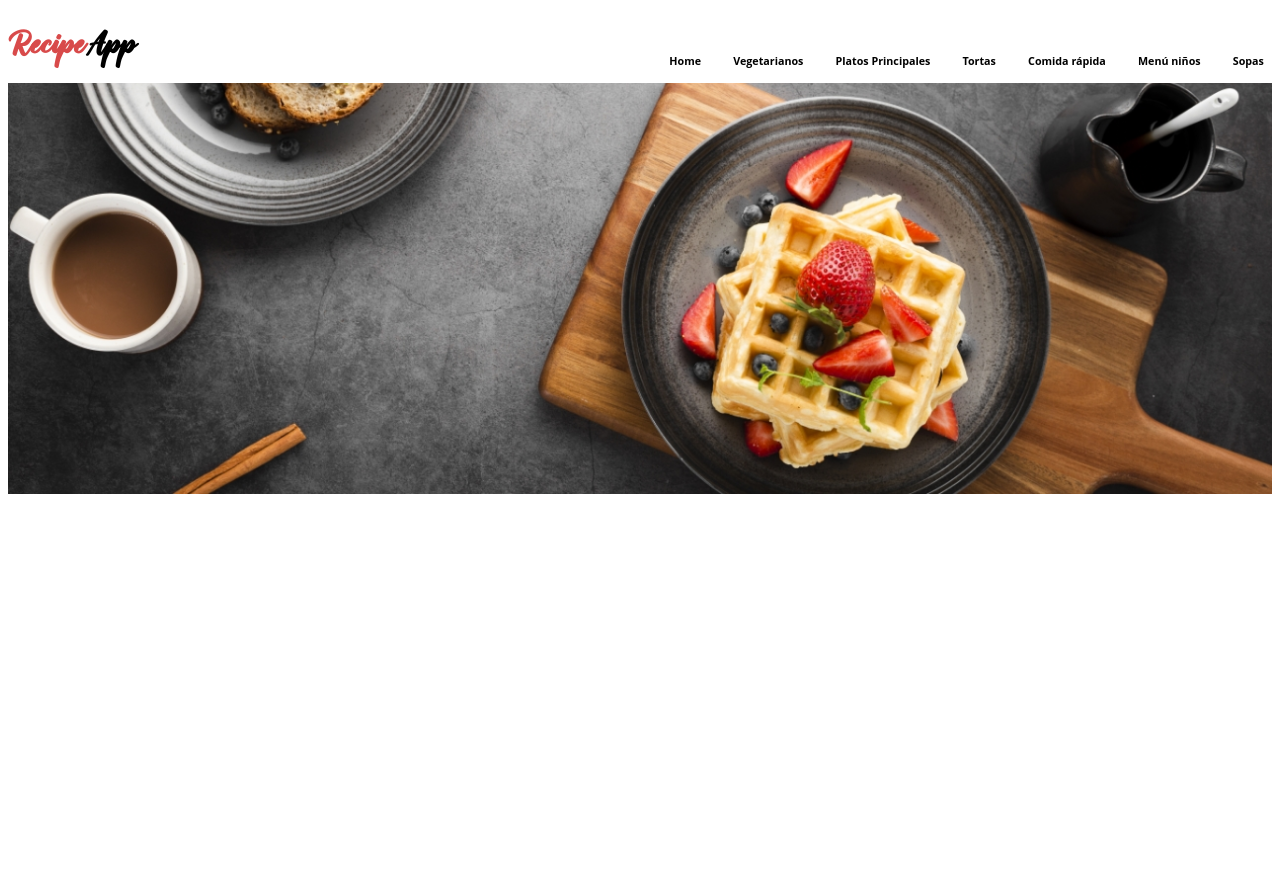
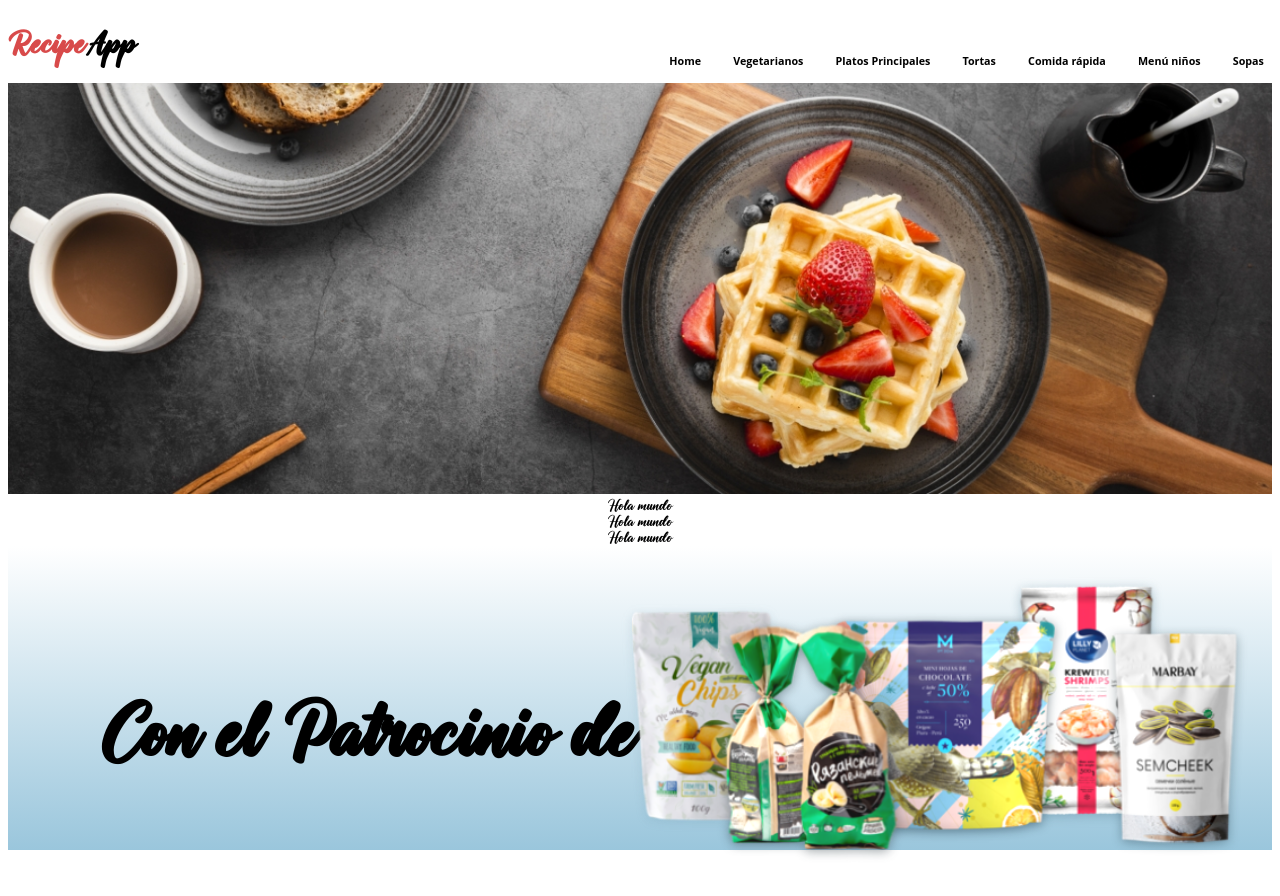
Before and after one commit to Andres0323/prueba-jaime-andres-acevedo, a React (Create React App) app: page / in a window 1280 px wide. Shown: the top 896 px of the page. Before the commit the page ends 800 px from the top, so only its background shows below. Built offline with nearby package versions, Linux system fonts and the light colour scheme.

Commit message:
Se crea footer de la pagina

```diff
--- a/src/App.tsx
+++ b/src/App.tsx
@@ -1,14 +1,18 @@
 import React from 'react';
-import logo from './logo.svg';
 import banner from './styles/assets/bcq.jpg'
 import './styles/Variables.scss';
 import { HeaderPage } from "./components/header/HeaderPage";
+import {FooterPage} from "./components/footer/FooterPage";
 
 function App() {
   return (
     <div className="App">
       <HeaderPage />
       <img src={banner} className="App-banner" alt="banner" />
+        <div> Hola mundo</div>
+        <div> Hola mundo</div>
+        <div> Hola mundo</div>
+      <FooterPage />
     </div>
   );
 }
--- /dev/null
+++ b/src/components/footer/FooterPage.scss
@@ -0,0 +1,24 @@
+.page-footer {
+  max-width: 100%;
+  height: 19rem;
+  margin: 0rem auto;
+  display: flex;
+  flex-direction: row;
+  justify-content: center;
+  background: linear-gradient(to bottom, #FFFFFF, #9AC6DC);
+}
+
+.footer-image {
+  width: 50%;
+  position: absolute;
+  right: 0;
+  padding: 25px;
+}
+
+.title {
+  position: absolute;
+  left: 100px;
+  text-align: center;
+  margin-top: 150px;
+  font-size: 5rem;
+}
--- /dev/null
+++ b/src/components/footer/FooterPage.tsx
@@ -0,0 +1,11 @@
+import './FooterPage.scss';
+import footerImage from "../../styles/assets/Grupo 7610.png";
+
+export const FooterPage = () => {
+    return (
+        <div className="page-footer">
+            <h1 className="title">Con el Patrocinio de</h1>
+            <img src={footerImage} className="footer-image" alt="footerImage" />
+        </div>
+    )
+};
--- a/src/components/header/HeaderPage.tsx
+++ b/src/components/header/HeaderPage.tsx
@@ -1,6 +1,6 @@
 import './HeaderPage.scss';
+
 export const HeaderPage = () => {
-
     return (
         <div className="page-navigation">
             <h1>
--- a/src/styles/components/general/General.scss
+++ b/src/styles/components/general/General.scss
@@ -14,16 +14,16 @@
   monospace;
 }
 
-.App-header {
-  background-color: #FFFFFF;
-  min-height: 100vh;
-  display: flex;
-  flex-direction: column;
-  align-items: center;
-  justify-content: center;
-  font-size: calc(10px + 2vmin);
-  color: #282c34;
-}
+//.App-header {
+//  background-color: #FFFFFF;
+//  min-height: 100vh;
+//  display: flex;
+//  flex-direction: column;
+//  align-items: center;
+//  justify-content: center;
+//  font-size: calc(10px + 2vmin);
+//  color: #282c34;
+//}
 
 .App-banner {
   width: 100%;
```
